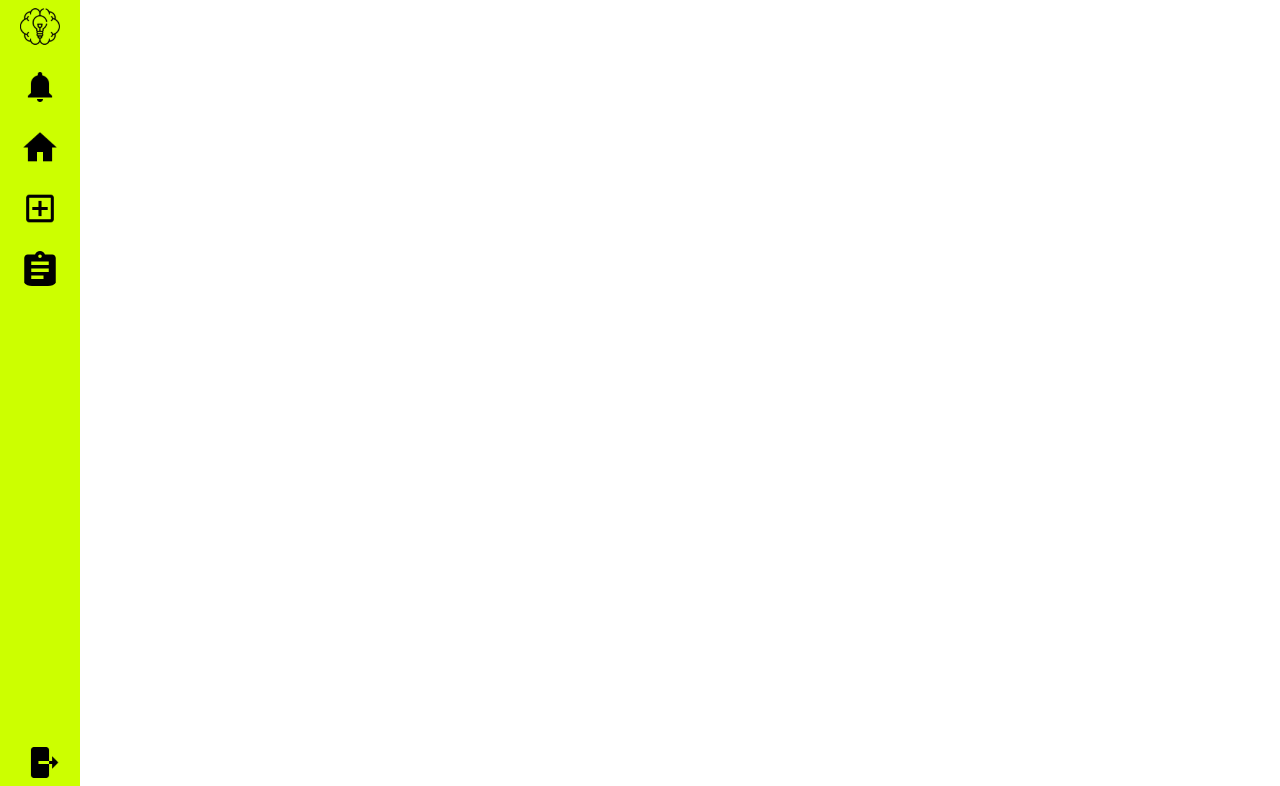
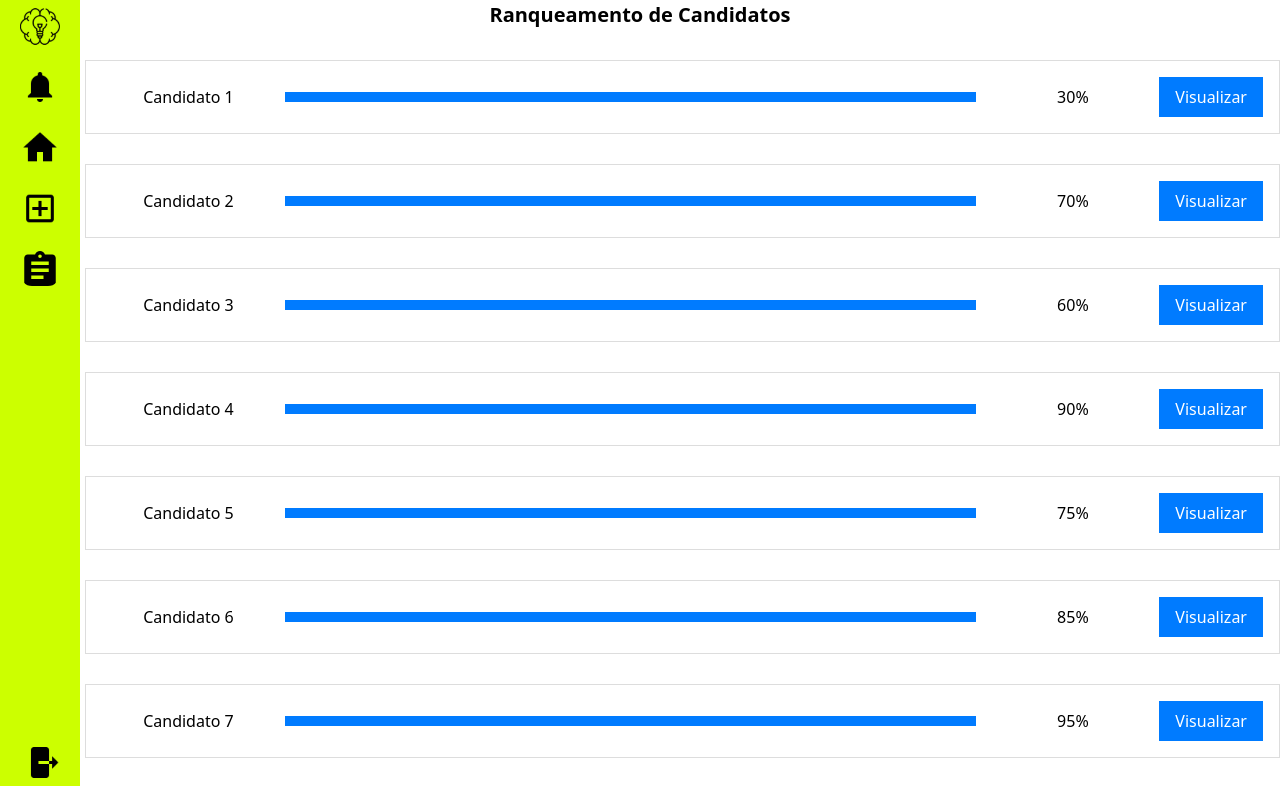
Before and after one commit to Inodevs-6/Inodevs-front-vue, a Vue app: page /Ranqueamento in a window 1280 px wide. Shown: the top 786 px of the page. Built offline with nearby package versions, Linux system fonts and the light colour scheme.

Commit message:
Aligning candidate items

```diff
--- a/src/views/Ranqueamento.vue
+++ b/src/views/Ranqueamento.vue
@@ -1,24 +1,24 @@
 <script  setup>
     import OpenMenu from '@/components/menu/OpenMenu.vue'
 </script>
-<template class="conteudo-candidatos">
-  <div class="bg-white flex w-screen overflow-x-hidden overflow-y-scroll h-screen">
+<template >
+  <div >
     <OpenMenu/>
-  </div>
 
     <div>
-    <h1>Ranqueamento de Candidatos</h1>
+      <h1 class="titulo">Ranqueamento de Candidatos</h1>
       <div v-for="(candidato, index) in candidatos" :key="index" class="candidato-card">
-      <div class="info">
+        <div class="conteudo-candidatos">
           <span class="nome">{{ candidato.nome }}</span>
-        <span class="match">{{ candidato.match }}%</span>
-      </div>
           <div class="barra">
             <div class="barra-preenchida" :style="{ width: `${candidato.match}%` }"></div>
           </div>
+          <span class="match">{{ candidato.match }}%</span>
           <router-link :to="'/visualizar/' + candidato.id">
             <button class="visualizar-button">Visualizar</button>
           </router-link>
+        </div>
+      </div>
     </div>
   </div>
 </template>
@@ -28,7 +28,7 @@ export default {
   data() {
     return {
       candidatos: [
-        { id: 1, nome: 'Candidato 1', match: 80 },
+        { id: 1, nome: 'Candidato 1', match: 30 },
         { id: 2, nome: 'Candidato 2', match: 70 },
         { id: 3, nome: 'Candidato 3', match: 60 },
         { id: 4, nome: 'Candidato 4', match: 90 },
@@ -43,43 +43,53 @@ export default {
 </script>
 
 <style scoped>
+.titulo {
+  text-align: center;
+  margin-bottom: 30px;
+  font-weight: bold;
+  font-size: 20px;
+}
+
 .candidato-card {
   border: 1px solid #ddd;
   padding: 16px;
-  margin: 16px;
+  margin-bottom: 30px;
+  margin-left: 85px;
   display: flex;
   flex-direction: column;
   align-items: center;
 }
 
 .conteudo-candidatos {
-  margin-top: 100px;
-}
-.info {
   display: flex;
+  align-items: center;
   justify-content: space-between;
-  align-items: center;
   width: 100%;
 }
 
-.nome {
-  font-weight: bold;
+.nome,
+.match {
+  flex: 1;
+  text-align: center;
 }
 
 .barra {
-  width: 100%;
+  flex: 4;
   background-color: #eee;
   height: 10px;
-  margin-top: 8px;
+  margin: 0 10px;
+  display: flex;
+  align-items: center;
 }
 
 .barra-preenchida {
+  flex: 1;
   height: 100%;
   background-color: #007bff;
 }
 
 .visualizar-button {
-  margin-top: 8px;
+  flex: 1;
   background-color: #007bff;
   color: white;
   border: none;
```
Lines whose indentation alone changed are shown as unchanged.
